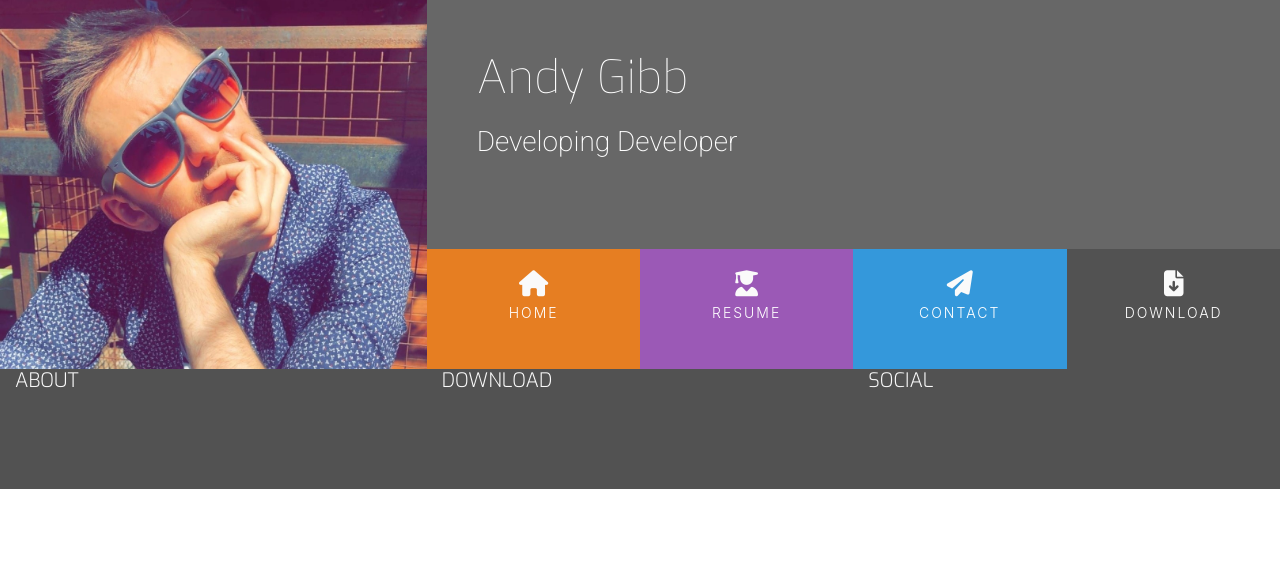
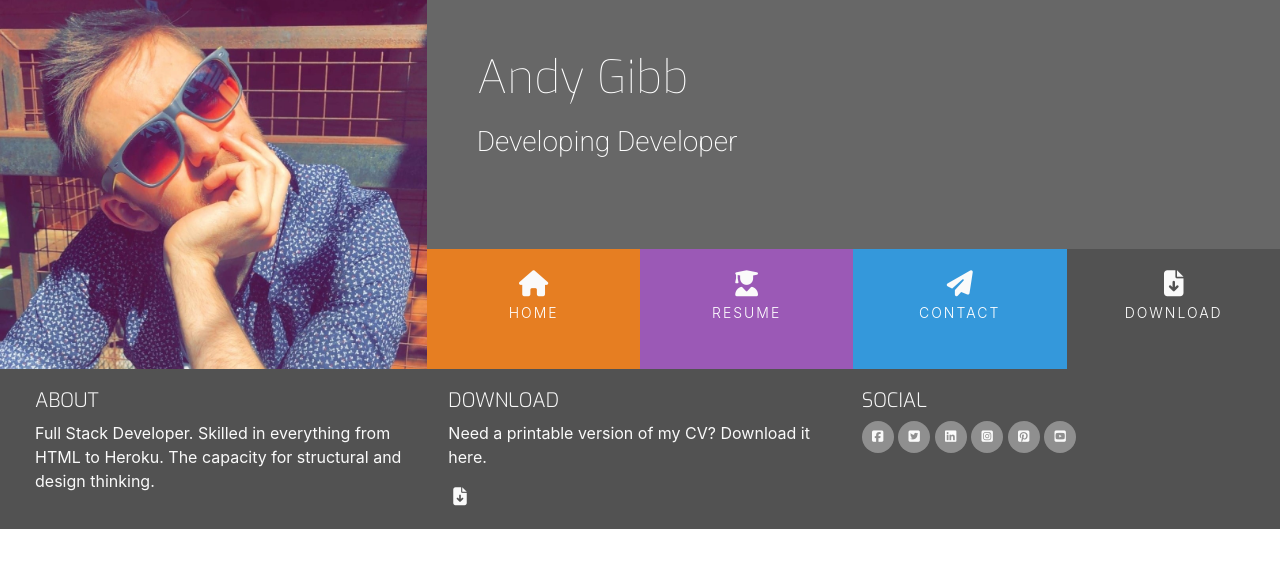
Before and after one commit to Cal-Rex/bootstrap-resume-project, a plain HTML site: page index.html in a window 1280 px wide. Drawn offline with nearby package versions, Linux system fonts and the light colour scheme.

Commit message:
add footer styling and social links

```diff
--- a/assets/css/style.css
+++ b/assets/css/style.css
@@ -39,6 +39,10 @@ h4 {
     font-family: "Exo", sans-serif;
     font-weight: 300;
     color: #fafafa;
+}
+
+.inline-block {
+    display: inline-block;
 }
 
 /* ------------------------------------------------------------------headings */
@@ -134,11 +138,54 @@ header {
 }
 
 
-/* ------------------------------------------------------------------headings */
+/* -----------------------------------------------------------------footer */
 
 footer {
     background-color: #525252;
-    color: fafafa;
+    color: #fafafa;
     min-height: 120px;
     margin: 0;
 }
+
+.cv-pdf i {
+    font-size: 18px;
+    color: #fafafa;
+    text-align: center;
+    padding-left: 5px;
+    transition: all 0.35s ease-in-out;
+    -moz-transition: all 0.35s ease-in-out;
+    -webkit-transition: all 0.35s ease-in-out;
+    -o-transition: all 0.35s ease-in-out;
+}
+
+.cv-pdf i:hover {
+    color: #e84610;
+}
+
+.social-links {
+    padding-bottom: 15px;
+}
+
+.social-links li a i {
+    width: 32px;
+    height: 32px;
+    padding: 12px 0;
+    border-radius: 50%;
+    font-size: 13px;
+    line-height: 7px;
+    text-align: center;
+    color: #fafafa;
+    background: #8f8f8f;
+    transition: all 0.35s ease-in-out;
+    -moz-transition: all 0.35s ease-in-out;
+    -webkit-transition: all 0.35s ease-in-out;
+    -o-transition: all 0.35s ease-in-out;
+}
+
+.social-links li a i:hover {
+    background-color: #e84610;
+}
+
+#footer-details {
+    padding: 20px;
+}
--- a/index.html
+++ b/index.html
@@ -55,15 +55,62 @@
 
     </section>
     <footer class="container-fluid">
-<div class="row">
+<div class="row" id="footer-details">
     <div class="col-sm-4">
         <h5 class="uppercase general-sub">About</h5>
+        <p class="inline-block">
+            Full Stack Developer. Skilled in everything from HTML to Heroku.
+            The capacity for structural and design thinking.
+        </p>
     </div>
     <div class="col-sm-4">
         <h5 class="uppercase general-sub">Download</h5>
+        <p class="inline-block">Need a printable version of my CV? Download it here.</p>
+        <a href="#" target="_blank" class="cv-pdf">
+            <i class="fa-solid fa-file-arrow-down" aria-hidden="true"></i>
+            <span class="sr-only">Download link.</span>
+        </a>
     </div>
     <div class="col-sm-4">
         <h5 class="uppercase general-sub">Social</h5>
+        <ul class="list-inline social-links">
+            <li class="list-inline-item">
+                <a target="_blank" href="#">
+                    <i class="fa-brands fa-square-facebook" aria-hidden="true"></i>
+                    <span class="sr-only">Facebook</span>
+                </a>
+            </li>
+            <li class="list-inline-item">
+                <a target="_blank" href="#">
+                    <i class="fa-brands fa-square-twitter" aria-hidden="true"></i>
+                    <span class="sr-only">Twitter</span>
+                </a>
+            </li>
+            <li class="list-inline-item">
+                <a target="_blank" href="#">
+                    <i class="fa-brands fa-linkedin" aria-hidden="true"></i>
+                    <span class="sr-only">Linkedin</span>
+                </a>
+            </li>
+            <li class="list-inline-item">
+                <a target="_blank" href="#">
+                    <i class="fa-brands fa-square-instagram" aria-hidden="true"></i>
+                    <span class="sr-only">Instagram</span>
+                </a>
+            </li>
+            <li class="list-inline-item">
+                <a target="_blank" href="#">
+                    <i class="fa-brands fa-square-pinterest" aria-hidden="true"></i>
+                    <span class="sr-only">Pinterest</span>
+                </a>
+            </li>
+            <li class="list-inline-item">
+                <a target="_blank" href="#">
+                    <i class="fa-brands fa-square-youtube" aria-hidden="true"></i>
+                    <span class="sr-only">Youtube</span>
+                </a>
+            </li>
+        </ul>
     </div>
 </div>
 
```
